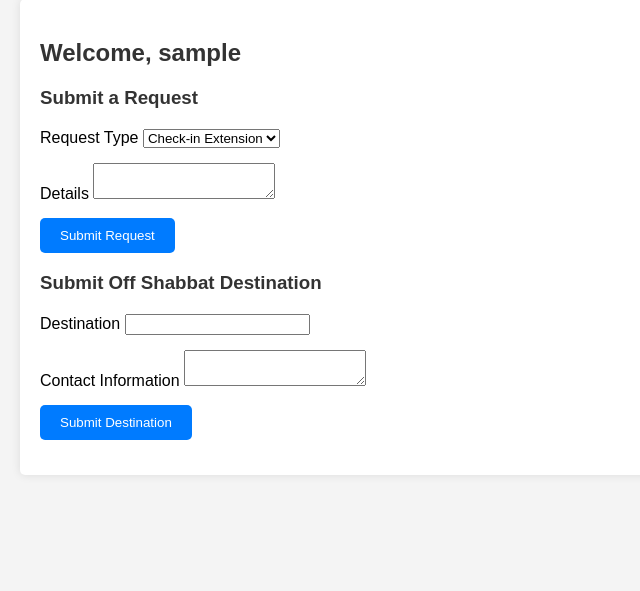
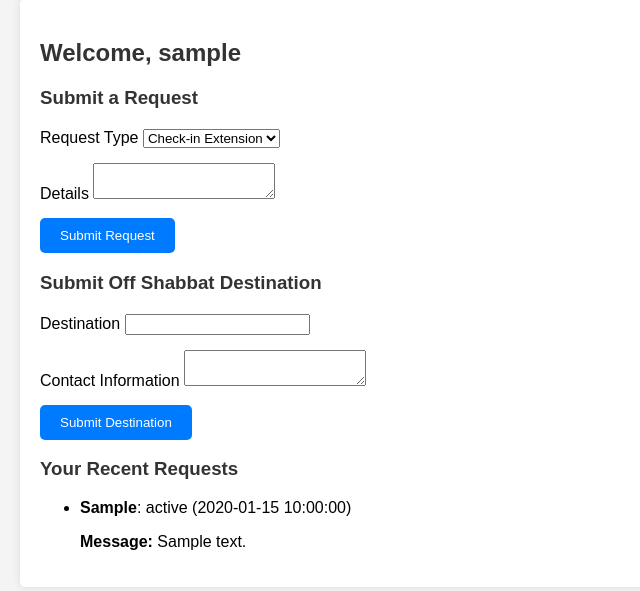
Before and after one commit to benzatman/TTLoggingApplication, a Flask app: template app/templates/student_dashboard.html in a window 1280 px wide. Shown: the part 39-630 px from the top of the page, without its empty margins (0-640 px from the left). Run offline with Flask 3, Linux system fonts and the light colour scheme; the template is opened without the code that fills it: values that come from a table or form of the project are taken from there, others are empty; a user stored in the database is signed in; tables that the repository leaves empty hold one stand-in row (values such as "Sample post"); parts of the project's set-up code (start-up, migrations or seed data) failed here and were passed over.

Commit message:
updating messaging

```diff
--- a/app/models.py
+++ b/app/models.py
@@ -6,7 +6,7 @@ class User(UserMixin, db.Model):
     id = db.Column(db.Integer, primary_key=True)
     username = db.Column(db.String(100), unique=True, nullable=False)
     password_hash = db.Column(db.String(255), nullable=False)
-    role = db.Column(db.String(20), nullable=False)
+    role = db.Column(db.Integer, nullable=False)  # 1 for student, 2 for counselor, 3 for director
     phone_number_country_code = db.Column(db.String(10), nullable=False)
     phone_number = db.Column(db.String(20), nullable=False)
 
--- a/app/routes.py
+++ b/app/routes.py
@@ -1,12 +1,11 @@
 from flask import render_template, redirect, url_for, flash, request
 from flask_login import login_user, logout_user, login_required, current_user
 from werkzeug.security import check_password_hash, generate_password_hash
-from twilio.rest import Client
-from datetime import datetime
 from app import app, db
 from app.models import User, Request
 from app.forms import LoginForm, RequestForm, OffShabbatDestinationForm, AbsenceLoggingForm
-
+from twilio.rest import Client
+from datetime import datetime
 
 twilio_client = Client(app.config['TWILIO_ACCOUNT_SID'], app.config['TWILIO_AUTH_TOKEN'])
 
@@ -17,13 +16,9 @@ def get_phone_numbers_by_role(role):
     return [f"whatsapp:{user.phone_number}" for user in users if user.phone_number]
 
 
-def send_whatsapp_message_to_roles(roles, message):
-    """Send a WhatsApp message to all users with the specified roles."""
-    phone_numbers = []
-    for role in roles:
-        phone_numbers.extend(get_phone_numbers_by_role(role))
-
-    for number in phone_numbers:
+def send_whatsapp_message(to_numbers, message):
+    """Send a WhatsApp message to a list of phone numbers."""
+    for number in to_numbers:
         twilio_client.messages.create(
             body=message,
             from_=app.config['TWILIO_WHATSAPP_FROM'],
@@ -31,13 +26,13 @@ def send_whatsapp_message_to_roles(roles, message):
         )
 
 
-def send_whatsapp_message(to_numbers, message):
-    for number in to_numbers:
-        twilio_client.messages.create(
-            body=message,
-            from_=app.config['TWILIO_WHATSAPP_FROM'],
-            to=number
-        )
+def send_whatsapp_message_to_roles(roles, message):
+    """Send a WhatsApp message to all users with the specified roles."""
+    phone_numbers = []
+    for role in roles:
+        phone_numbers.extend(get_phone_numbers_by_role(role))
+
+    send_whatsapp_message(phone_numbers, message)
 
 
 @app.route('/login', methods=['GET', 'POST'])
@@ -65,18 +60,23 @@ def logout():
 @app.route('/dashboard')
 @login_required
 def dashboard():
-    if current_user.role == 'student':
+    if current_user.role == 1:  # Student
         request_form = RequestForm()
         shabbat_form = OffShabbatDestinationForm()
-        return render_template('student_dashboard.html', request_form=request_form, shabbat_form=shabbat_form)
-    elif current_user.role == 'counselor':
+        recent_requests = Request.query.filter_by(student_id=current_user.id).order_by(
+            Request.submission_time.desc()).limit(5).all()
+        return render_template('student_dashboard.html', request_form=request_form, shabbat_form=shabbat_form,
+                               recent_requests=recent_requests)
+    elif current_user.role == 2:  # Counselor
         unanswered_requests = Request.query.filter_by(status='pending').all()
         absence_form = AbsenceLoggingForm()
-        return render_template('counselor_dashboard.html', unanswered_requests=unanswered_requests, absence_form=absence_form)
-    elif current_user.role == 'director':
+        return render_template('counselor_dashboard.html', unanswered_requests=unanswered_requests,
+                               absence_form=absence_form)
+    elif current_user.role == 3:  # Director
         unanswered_requests = Request.query.filter_by(status='pending').all()
         absence_form = AbsenceLoggingForm()
-        return render_template('director_dashboard.html', unanswered_requests=unanswered_requests, absence_form=absence_form)
+        return render_template('director_dashboard.html', unanswered_requests=unanswered_requests,
+                               absence_form=absence_form)
 
 
 @app.route('/submit_request', methods=['POST'])
@@ -94,11 +94,56 @@ def submit_request():
 
         # Send WhatsApp message to directors and counselors
         message = f'You have a new request from {current_user.username}.'
-        send_whatsapp_message_to_roles(['director', 'counselor'], message)
+        send_whatsapp_message_to_roles([2, 3], message)
 
         flash('Request submitted successfully.', 'success')
     return redirect(url_for('dashboard'))
 
+
+@app.route('/approve_request/<int:request_id>', methods=['POST'])
+@login_required
+def approve_request(request_id):
+    request = Request.query.get_or_404(request_id)
+    if current_user.role not in [2, 3]:
+        flash('You do not have permission to perform this action.', 'danger')
+        return redirect(url_for('dashboard'))
+
+    action = request.form.get('action')
+    message = request.form.get('message')
+    if action == 'approve':
+        request.status = 'approved'
+        request.decision_time = datetime.utcnow()
+        request.decision_message = message
+        request.counselor_id = current_user.id
+        db.session.commit()
+
+        # Notify the student
+        student_phone = f"whatsapp:{request.student.phone_number}"
+        notification_message = f'Your request was approved by {current_user.username}. Message: {message}'
+        send_whatsapp_message([student_phone], notification_message)
+
+        # Notify the counselors and directors
+        notification_message = f'Request from {request.student.username} was approved by {current_user.username}.'
+        send_whatsapp_message_to_roles([2, 3], notification_message)
+        flash('Request approved.', 'success')
+    elif action == 'reject':
+        request.status = 'rejected'
+        request.decision_time = datetime.utcnow()
+        request.decision_message = message
+        request.counselor_id = current_user.id
+        db.session.commit()
+
+        # Notify the student
+        student_phone = f"whatsapp:{request.student.phone_number}"
+        notification_message = f'Your request was rejected by {current_user.username}. Message: {message}'
+        send_whatsapp_message([student_phone], notification_message)
+
+        # Notify the counselors and directors
+        notification_message = f'Request from {request.student.username} was rejected by {current_user.username}.'
+        send_whatsapp_message_to_roles([2, 3], notification_message)
+        flash('Request rejected.', 'danger')
+
+    return redirect(url_for('dashboard'))
 
 
 @app.route('/log_absence', methods=['POST'])
@@ -118,23 +163,53 @@ def log_absence():
     return redirect(url_for('dashboard'))
 
 
+@app.route('/statistics', methods=['GET', 'POST'])
+@login_required
+def statistics():
+    if current_user.role != 3:
+        flash('You do not have permission to access this page.', 'danger')
+        return redirect(url_for('dashboard'))
+
+    stats = {}
+    if request.method == 'POST':
+        username = request.form.get('username')
+        user = User.query.filter_by(username=username).first()
+        if user:
+            stats['username'] = user.username
+            stats['total_requests'] = Request.query.filter_by(student_id=user.id).count()
+            stats['approved_requests'] = Request.query.filter_by(student_id=user.id, status='approved').count()
+            stats['rejected_requests'] = Request.query.filter_by(student_id=user.id, status='rejected').count()
+            stats['absences'] = Request.query.filter_by(student_id=user.id, request_type='absence').count()
+
+            # Calculate average response time
+            response_times = []
+            for req in Request.query.filter_by(student_id=user.id).all():
+                if req.decision_time and req.submission_time:
+                    response_times.append((req.decision_time - req.submission_time).total_seconds())
+            if response_times:
+                stats['avg_response_time'] = sum(response_times) / len(response_times)
+
+            flash('Statistics calculated successfully.', 'success')
+
+    return render_template('statistics.html', stats=stats)
+
+
 @app.route('/manage_users', methods=['GET', 'POST'])
 @login_required
 def manage_users():
-    if current_user.role != 'director':
+    if current_user.role != 3:
         flash('You do not have permission to access this page.', 'danger')
         return redirect(url_for('dashboard'))
 
     if request.method == 'POST':
         username = request.form.get('username')
         phone_number = request.form.get('phone_number')
-        role = request.form.get('role')
-        password = request.form.get('password')
+        role = int(request.form.get('role'))
 
         if 'add_user' in request.form:
             new_user = User(
                 username=username,
-                password_hash=password,
+                password_hash=generate_password_hash(request.form.get('password')),
                 role=role,
                 phone_number=phone_number
             )
@@ -149,69 +224,3 @@ def manage_users():
                 flash('User deleted successfully.', 'success')
 
     return redirect(url_for('dashboard'))
-
-
-@app.route('/statistics', methods=['GET', 'POST'])
-@login_required
-def statistics():
-    if current_user.role != 'director':
-        flash('You do not have permission to access this page.', 'danger')
-        return redirect(url_for('dashboard'))
-
-    stats = {}
-    if request.method == 'POST':
-        username = request.form.get('username')
-        user = User.query.filter_by(username=username).first()
-        if user:
-            stats['total_requests'] = Request.query.filter_by(student_id=user.id).count()
-            stats['approved_requests'] = Request.query.filter_by(student_id=user.id, status='approved').count()
-            stats['rejected_requests'] = Request.query.filter_by(student_id=user.id, status='rejected').count()
-            stats['absences'] = Request.query.filter_by(student_id=user.id, request_type='absence').count()
-
-            # Calculate average response time
-            response_times = []
-            for req in Request.query.filter_by(counselor_id=user.id).all():
-                if req.decision_time and req.submission_time:
-                    response_times.append((req.decision_time - req.submission_time).total_seconds())
-            if response_times:
-                stats['avg_response_time'] = sum(response_times) / len(response_times)
-
-        flash('Statistics calculated successfully.', 'success')
-
-    return render_template('statistics.html', stats=stats)
-
-
-@app.route('/approve_request/<int:request_id>', methods=['POST'])
-@login_required
-def approve_request(request_id):
-    request = Request.query.get_or_404(request_id)
-    if current_user.role not in ['counselor', 'director']:
-        flash('You do not have permission to perform this action.', 'danger')
-        return redirect(url_for('dashboard'))
-
-    action = request.form.get('action')
-    message = request.form.get('message')
-    if action == 'approve':
-        request.status = 'approved'
-        request.decision_time = datetime.utcnow()
-        request.decision_message = message
-        request.counselor_id = current_user.id
-        db.session.commit()
-
-        # Notify the counselors and directors
-        notification_message = f'Request from {request.student.username} was approved by {current_user.username}.'
-        send_whatsapp_message_to_roles(['director', 'counselor'], notification_message)
-        flash('Request approved.', 'success')
-    elif action == 'reject':
-        request.status = 'rejected'
-        request.decision_time = datetime.utcnow()
-        request.decision_message = message
-        request.counselor_id = current_user.id
-        db.session.commit()
-
-        # Notify the counselors and directors
-        notification_message = f'Request from {request.student.username} was rejected by {current_user.username}.'
-        send_whatsapp_message_to_roles(['director', 'counselor'], notification_message)
-        flash('Request rejected.', 'danger')
-
-    return redirect(url_for('dashboard'))
--- a/app/templates/director_dashboard.html
+++ b/app/templates/director_dashboard.html
@@ -61,9 +61,9 @@
         <div class="form-group">
             <label for="role">Role</label>
             <select name="role" class="form-control" required>
-                <option value="student">Student</option>
-                <option value="counselor">Counselor</option>
-                <option value="director">Director</option>
+                <option value="1">Student (1)</option>
+                <option value="2">Counselor (2)</option>
+                <option value="3">Director (3)</option>
             </select>
         </div>
         <div class="form-group">
--- a/app/templates/student_dashboard.html
+++ b/app/templates/student_dashboard.html
@@ -37,5 +37,17 @@
             {{ shabbat_form.submit(class="btn btn-primary") }}
         </div>
     </form>
+
+    <h3>Your Recent Requests</h3>
+    <ul>
+        {% for request in recent_requests %}
+        <li>
+            <strong>{{ request.request_type }}</strong>: {{ request.status }} ({{ request.submission_time }})
+            {% if request.decision_message %}
+            <p><strong>Message:</strong> {{ request.decision_message }}</p>
+            {% endif %}
+        </li>
+        {% endfor %}
+    </ul>
 </div>
 {% endblock %}
```
Also changed, not shown: 1 other file.
